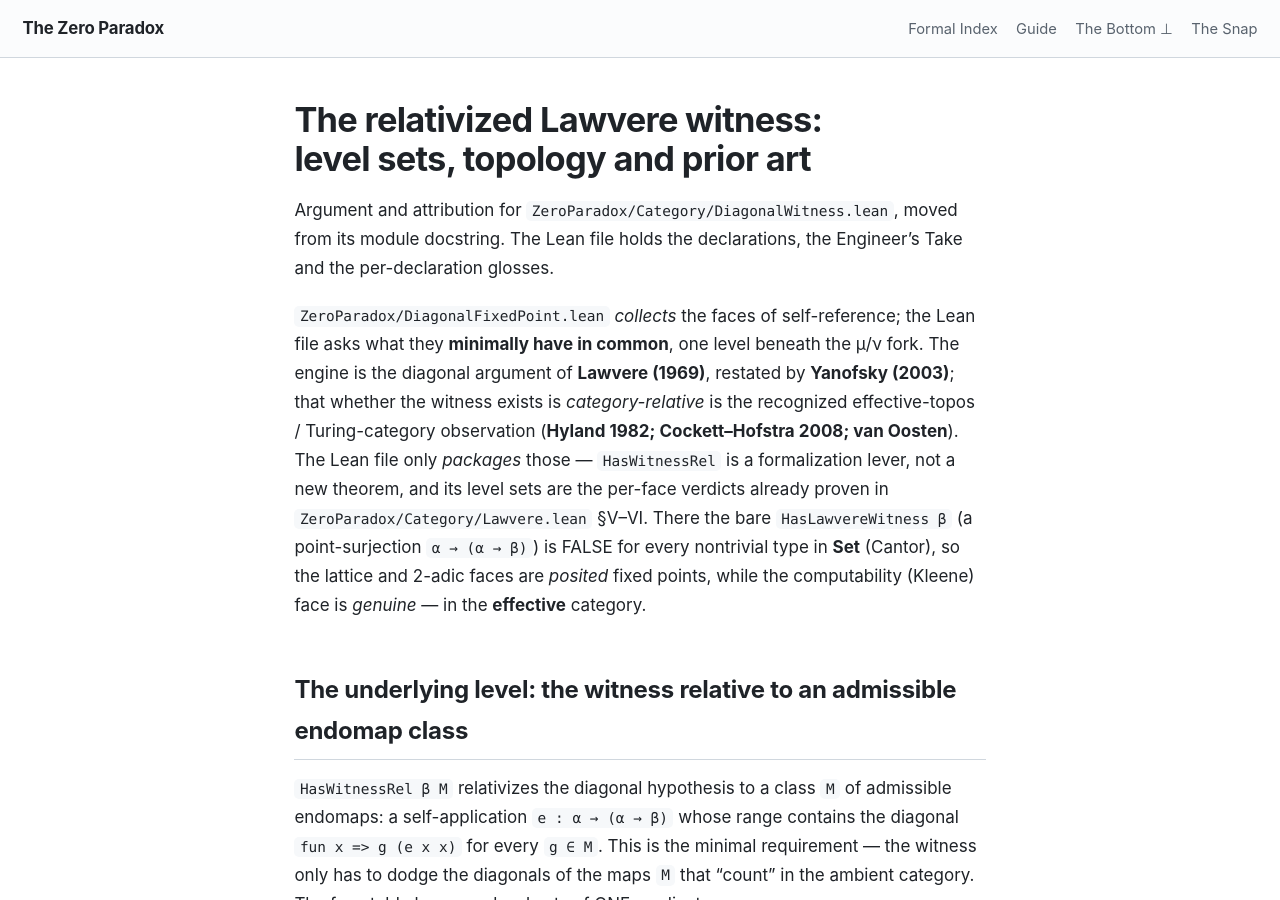
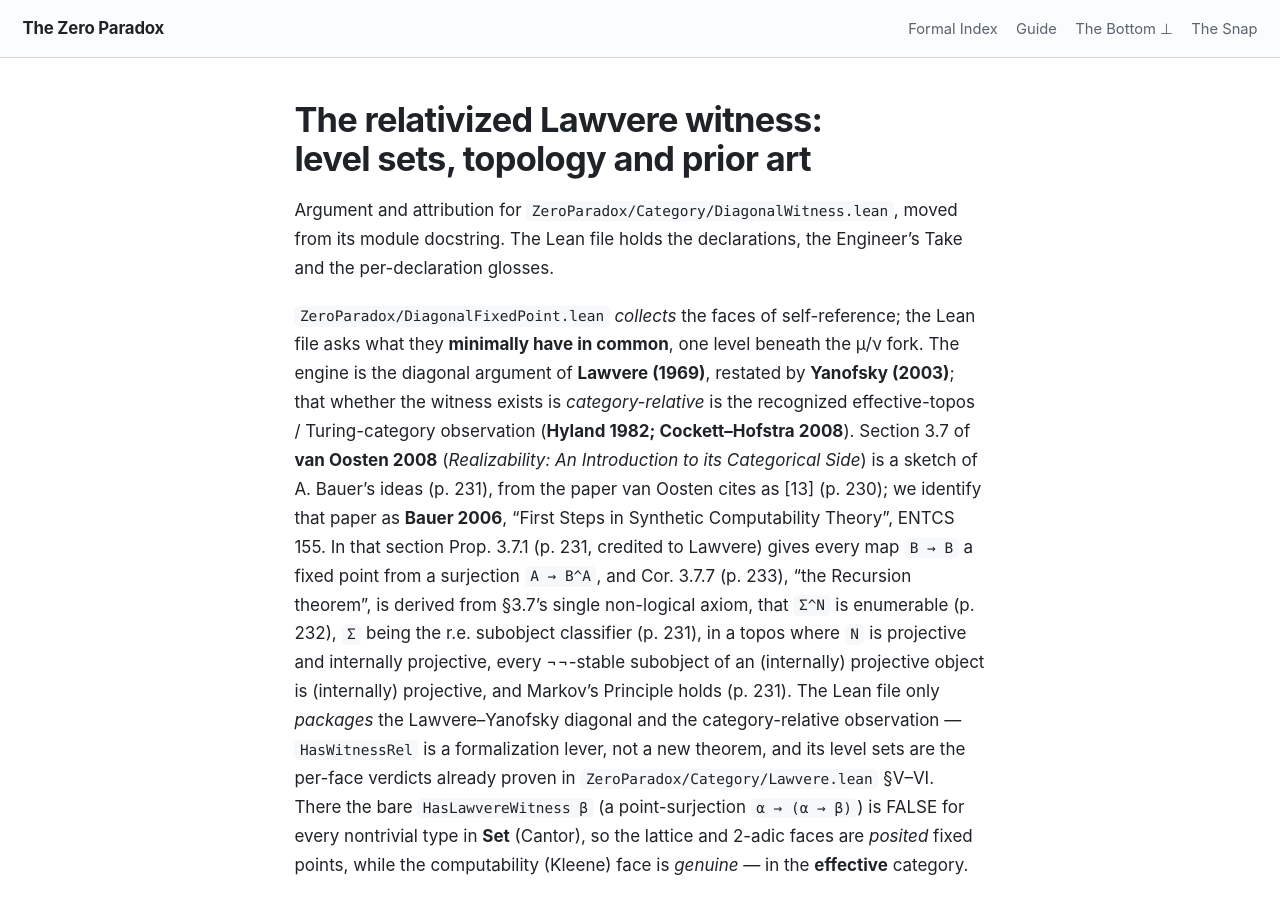
Before and after one commit to timbrigham/ZeroParadox, a Jekyll site: the page built from ZeroParadox/Category/DiagonalWitness.md, in a window 1280 px wide and 900 px high. Built offline with Jekyll 4.4.1, drawn with Linux system fonts in a browser that asks for light colours; our own code applies the rules of GitHub Pages for plain Markdown files.

Commit message:
DiagonalWitness: cite van Oosten 2008 §3.7 / Bauer 2006 for the recursion-theorem credit (TERMCHART-5a)
Cor. 3.7.7 now attaches to van Oosten §3.7 and is named as the recursion theorem; the [13] = Bauer 2006
link is marked as our identification, matching the .md. Tim, ruling 40: "Fix it, sign it".

Co-Authored-By: Claude Opus 5.5 <noreply@anthropic.com>
Claude-Session: https://claude.ai/code/session_01Qj4hZEe22hsY1FqfbKnnU2

```diff
--- a/ZeroParadox/Category/DiagonalWitness.md
+++ b/ZeroParadox/Category/DiagonalWitness.md
@@ -6,9 +6,17 @@ docstring. The Lean file holds the declarations, the Engineer's Take and the per
 `ZeroParadox/DiagonalFixedPoint.lean` *collects* the faces of self-reference; the Lean file asks what they **minimally
 have in common**, one level beneath the μ/ν fork. The engine is the diagonal argument of **Lawvere
 (1969)**, restated by **Yanofsky (2003)**; that whether the witness exists is *category-relative* is the
-recognized effective-topos / Turing-category observation (**Hyland 1982; Cockett–Hofstra 2008; van
-Oosten**). The Lean file only *packages* those — `HasWitnessRel` is a formalization lever, not a new
-theorem, and its level sets are the per-face verdicts already proven in `ZeroParadox/Category/Lawvere.lean` §V–VI.
+recognized effective-topos / Turing-category observation (**Hyland 1982; Cockett–Hofstra 2008**).
+Section 3.7 of **van Oosten 2008** (*Realizability: An Introduction to its Categorical Side*) is a
+sketch of A. Bauer's ideas (p. 231), from the paper van Oosten cites as [13] (p. 230); we identify that
+paper as **Bauer 2006**, "First Steps in Synthetic Computability Theory", ENTCS 155. In that section
+Prop. 3.7.1 (p. 231, credited to Lawvere) gives every map `B → B` a fixed point from a surjection
+`A → B^A`, and Cor. 3.7.7 (p. 233), "the Recursion theorem", is derived from §3.7's single non-logical
+axiom, that `Σ^N` is enumerable (p. 232), `Σ` being the r.e. subobject classifier (p. 231), in a topos
+where `N` is projective and internally projective, every ¬¬-stable subobject of an (internally)
+projective object is (internally) projective, and Markov's Principle holds (p. 231).
+The Lean file only *packages* the Lawvere–Yanofsky diagonal and the category-relative observation —
+`HasWitnessRel` is a formalization lever, not a new theorem, and its level sets are the per-face verdicts already proven in `ZeroParadox/Category/Lawvere.lean` §V–VI.
 There the bare `HasLawvereWitness β` (a point-surjection `α → (α → β)`) is FALSE for every nontrivial
 type in **Set** (Cantor), so the lattice and 2-adic faces are *posited* fixed points, while the
 computability (Kleene) face is *genuine* — in the **effective** category.
```
Also changed, not shown: 1 other file.
